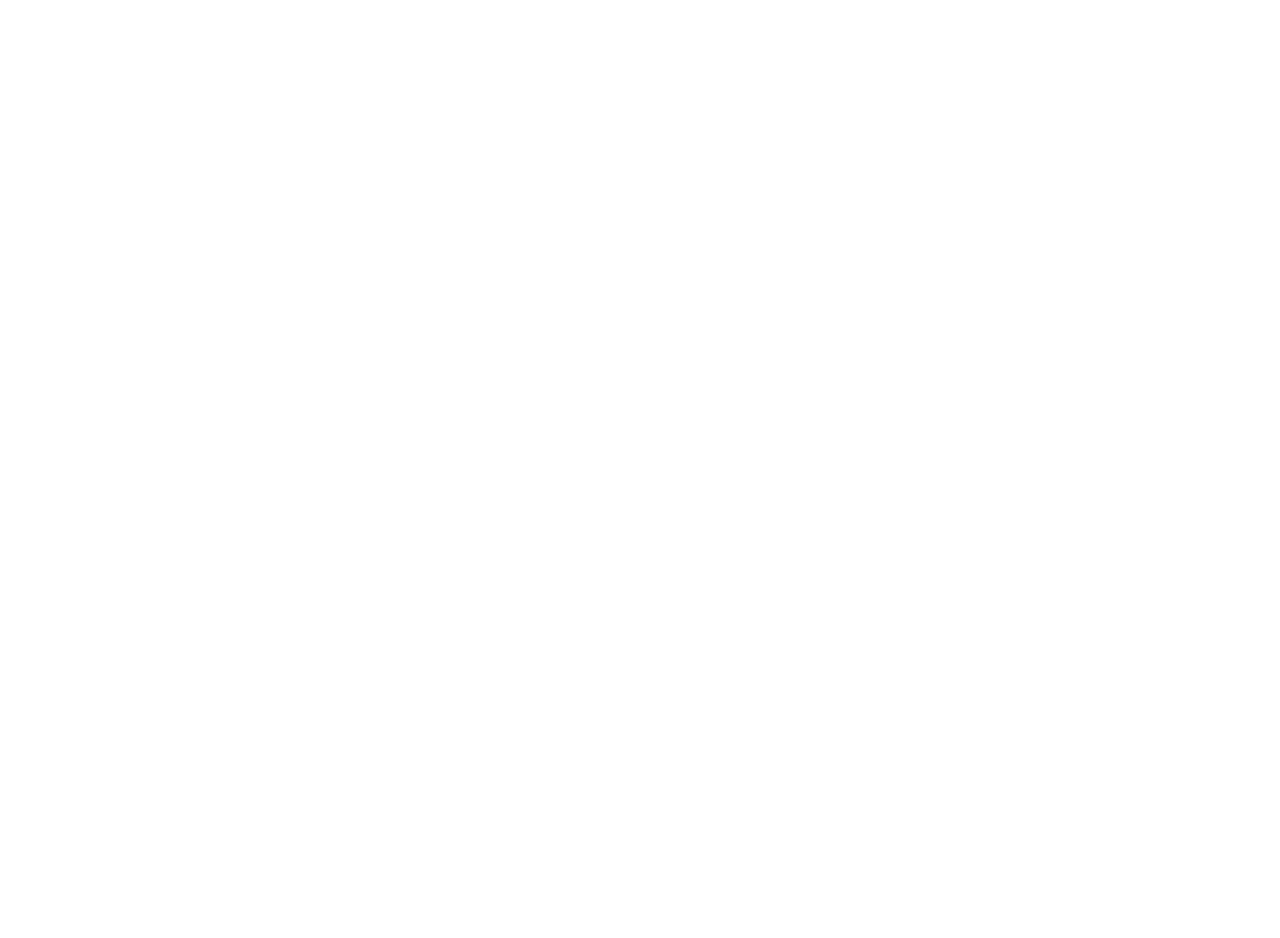
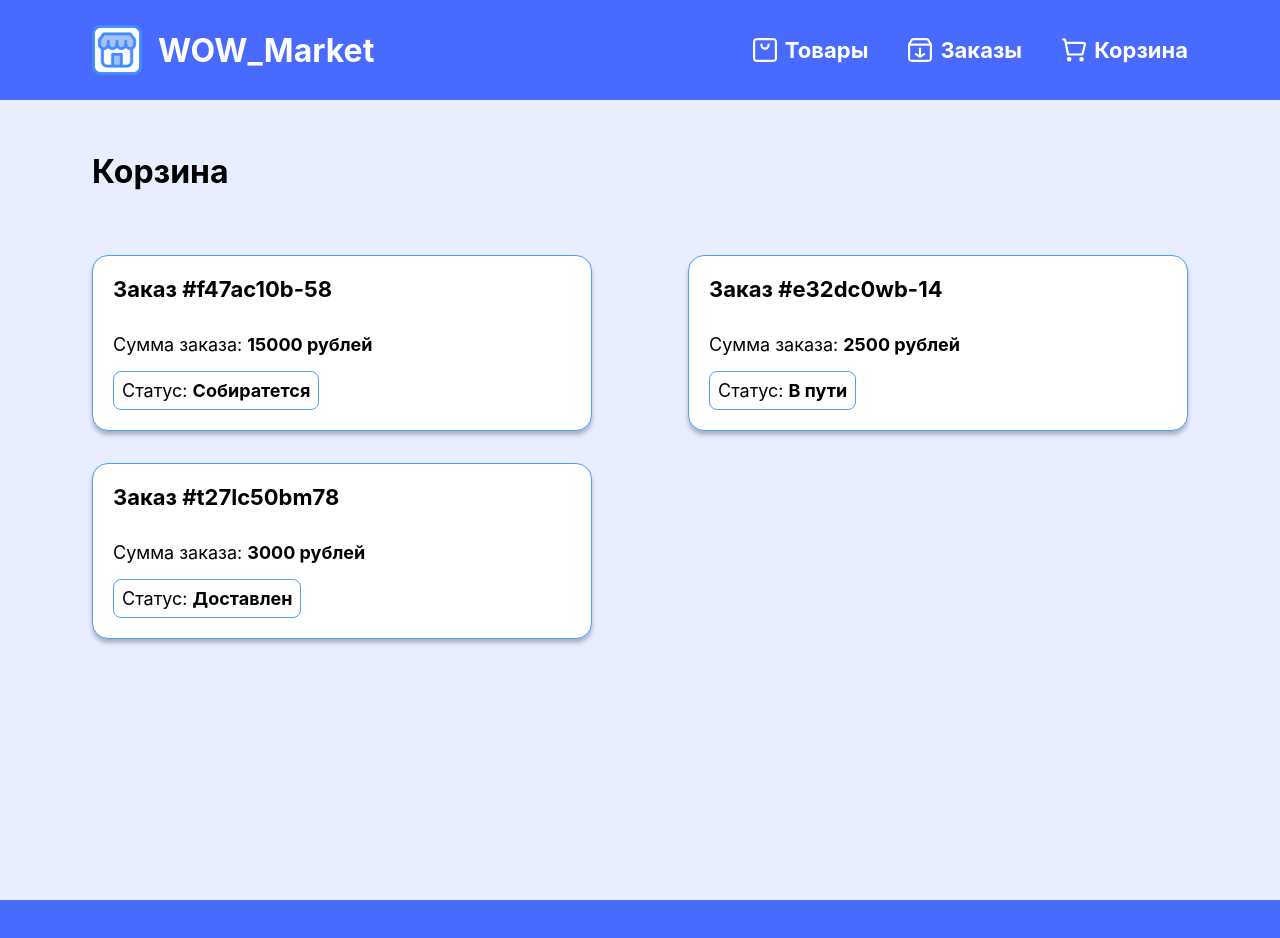
Before and after one commit to Arxivus/OzonProject, a React (Vite) app: page /orders in a window 1280 px wide. Before the commit this address had no page. Shown: the top 938 px of the page. Before the commit the page ends 800 px from the top, so only its background shows below. Built offline with nearby package versions, Linux system fonts and the light colour scheme.

Commit message:
Add Orders page

```diff
--- a/src/App.jsx
+++ b/src/App.jsx
@@ -2,6 +2,7 @@
 import { BrowserRouter, Route, Routes } from 'react-router-dom'
 import MainPage from './pages/MainPage/MainPage'
 import CartPage from './pages/CartPage/CartPage'
+import OrdersPage from './pages/OrdersPage/OrdersPage'
 
 function App() {
   return (
@@ -11,6 +12,8 @@
         </Route>
         <Route path='/cart' element={<CartPage />}>
         </Route>
+        <Route path='/orders' element={<OrdersPage />}>
+        </Route>
       </Routes>
     </BrowserRouter>
   )
--- a/src/components/Header/Header.jsx
+++ b/src/components/Header/Header.jsx
@@ -2,6 +2,7 @@
 import LogoImg from '../../assets/images/logo-icon.svg?react'
 import ShopBagImg from '../../assets/images/shop-bag.svg?react'
 import BasketImg from '../../assets/images/basket.svg?react'
+import OrdersImg from '../../assets/images/box.svg?react'
 import { Link } from 'react-router-dom'
 
 const Header = () => {
@@ -19,6 +20,10 @@
                             <ShopBagImg />
                             <h3>Товары</h3>
                         </Link>
+                        <Link to='/orders' className={styles.navItem}>
+                            <OrdersImg />
+                            <h3>Заказы</h3>
+                        </Link>
                         <Link to='/cart' className={styles.navItem}>
                             <BasketImg />
                             <h3>Корзина</h3>
--- a/src/components/Header/Header.module.css
+++ b/src/components/Header/Header.module.css
@@ -34,6 +34,6 @@
 }
 
 .navItem svg {
-    max-width: 30px;
-    max-height: 30px;
+    width: 24px;
+    height: 24px;
 }
--- /dev/null
+++ b/src/pages/OrdersPage/OrdersPage.jsx
@@ -0,0 +1,40 @@
+import styles from './OrdersPage.module.css'
+import Layout from '../Layout'
+import { useState } from 'react'
+
+const OrdersPage = () => {
+
+    const [ orders, setOrders ] = useState([
+        { id: 'f47ac10b-58', orderSum: 15000, status: 'Собиратется' },
+        { id: 'e32dc0wb-14', orderSum: 2500, status: 'В пути' },
+        { id: 't27lc50bm78', orderSum: 3000, status: 'Доставлен' },
+
+    ])
+
+    return (
+        <Layout>
+            <div className={`container ${styles.mainContainer}`}>
+                <h2>Корзина</h2>
+                <div className={styles.ordersList}>
+                    {
+                        orders?.map( order => (
+                            <div className={styles.order}>
+                                <h3>Заказ #{order.id}</h3>
+                                <div className={styles.orderInfo}>
+                                    <span>
+                                        Сумма заказа: <b>{order.orderSum} рублей</b>
+                                    </span>
+                                    <span>
+                                        Статус: <b>{order.status}</b>
+                                    </span>
+                                </div>
+                            </div>
+                        ))
+                    }
+                </div>
+            </div>
+        </Layout>
+    )
+}
+
+export default OrdersPage
--- /dev/null
+++ b/src/pages/OrdersPage/OrdersPage.module.css
@@ -0,0 +1,47 @@
+.mainContainer {
+    display: flex;
+    gap: 64px;
+    flex-wrap: wrap;
+    justify-content: space-between;
+    padding: 52px;
+    background-color: var(--bg-secondary);
+}
+
+.ordersList {
+    width: 100%;
+    display: flex;
+    flex-wrap: wrap;
+    gap: 96px;
+    row-gap: var(--gap-big);
+}
+
+.order {
+    box-sizing: border-box;
+    width: 100%;
+    max-width: 500px;
+    display: flex;
+    flex-direction: column;
+    gap: var(--gap-big);
+    padding: 20px;
+    border: 1px solid var(--bg-accent-lite);
+    border-radius: var(--br-radius-primary);
+    box-shadow: var(--shadow);
+    background-color: var(--bg-primary);
+}
+
+.orderInfo {
+    display: flex;
+    flex-direction: column;
+    gap: 16px;
+}
+
+.orderInfo span {
+    width: max-content;
+    font-size: 18px;
+}
+
+.orderInfo span:last-child {
+    padding: 8px;
+    border-radius: var(--br-radius-secondary);
+    border: 1px solid var(--bg-accent-lite);
+}
```
Also changed, not shown: src/assets/images/box.svg (added).
